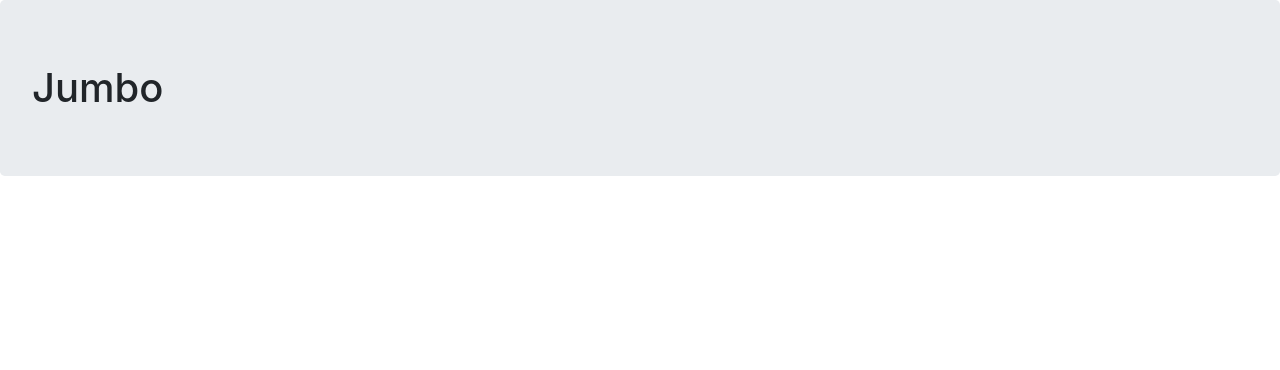
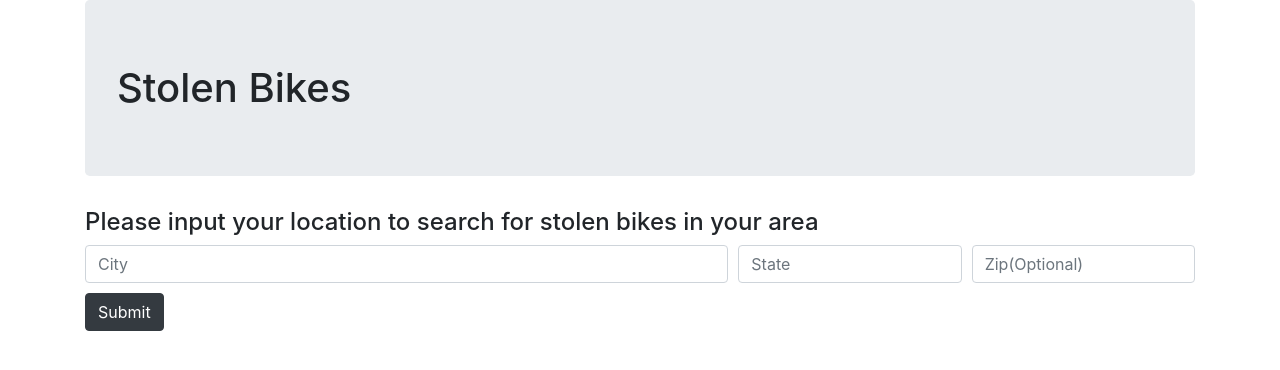
Before and after one commit to EllieLilithFox/bike-api, a website built with webpack: page src/index.html in a window 1280 px wide. Built offline with nearby package versions, Linux system fonts and the light colour scheme.

Commit message:
add bike-service.js and html code
co-authored by: Evgeniya Chernaya <evgenya.chernaya@gmail.com>

```diff
--- a/src/bike-service.js
+++ b/src/bike-service.js
@@ -0,0 +1,5 @@
+export async function getStolenBikes(location) {
+  let response = await fetch(`https://bikeindex.org/api/v3/search?page=1&per_page=25&location=${location}&distance=10&stolenness=proximity`);
+  let data = await response.json();
+  return data;
+}
--- a/src/index.html
+++ b/src/index.html
@@ -2,9 +2,29 @@
 <html>
   <head>
     <script src="https://ajax.googleapis.com/ajax/libs/jquery/3.5.1/jquery.min.js"></script>
-    <title>Blank</title>
+    <title>Stolen Bikes</title>
   </head>
   <body>
-    <h1 class="jumbotron">Jumbo</h1>
+    <div class="container">
+      <h1 class="jumbotron">Stolen Bikes</h1>
+      <h4>Please input your location to search for stolen bikes in your area</h4>
+      <form class="location">
+        <div class="form-row">
+          <div class="col-7">
+            <input type="text" class="form-control" placeholder="City" required>
+          </div>
+          <div class="col">
+            <input type="text" class="form-control" placeholder="State" required>
+          </div>
+          <div class="col">
+            <input type="text" class="form-control" placeholder="Zip(Optional)">
+          </div>
+        </div>
+        <button type="submit" class="btn btn-dark">Submit</button>
+      </form>
+      <div class="output">
+
+      </div>
+    </div>
   </body>
 </html>
--- a/src/styles.css
+++ b/src/styles.css
@@ -0,0 +1,3 @@
+.btn {
+  margin: 10px 0px;
+}
```
Also changed, not shown: src/main.js (line endings or trailing spaces).
